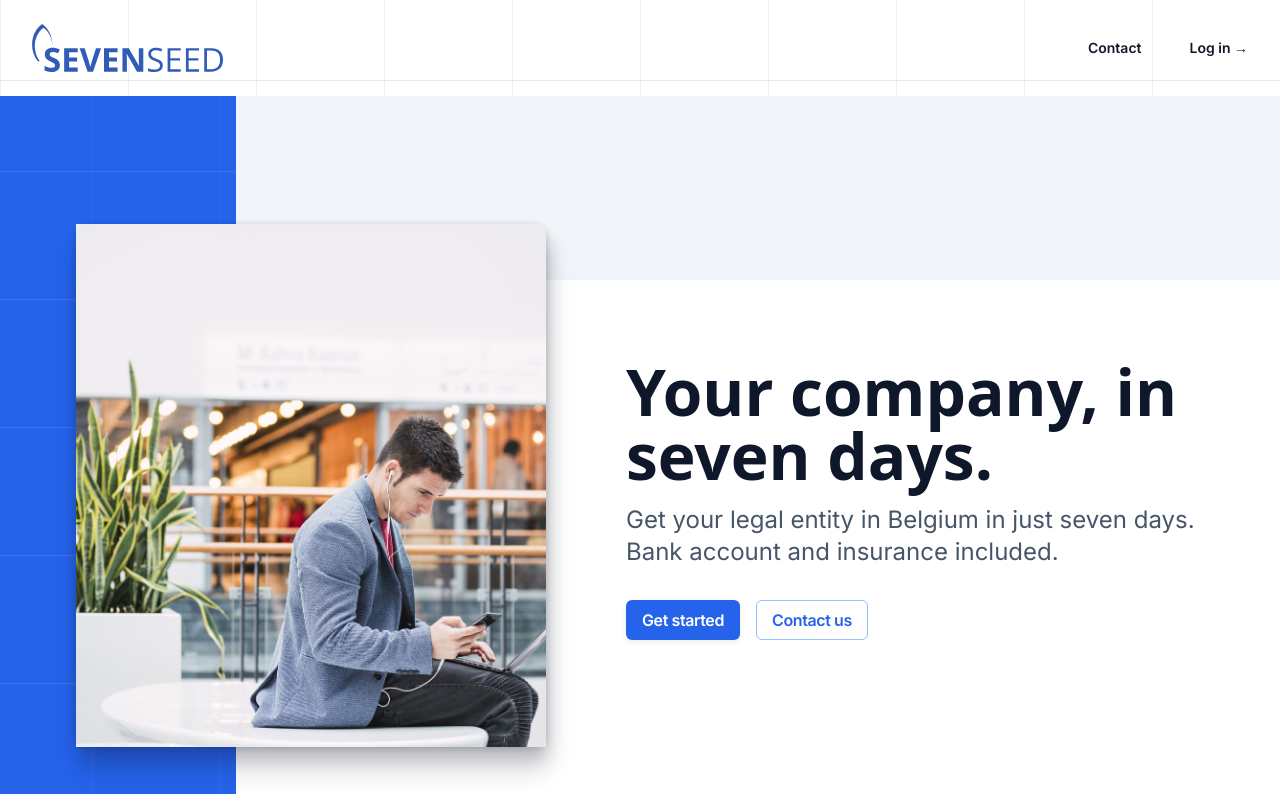
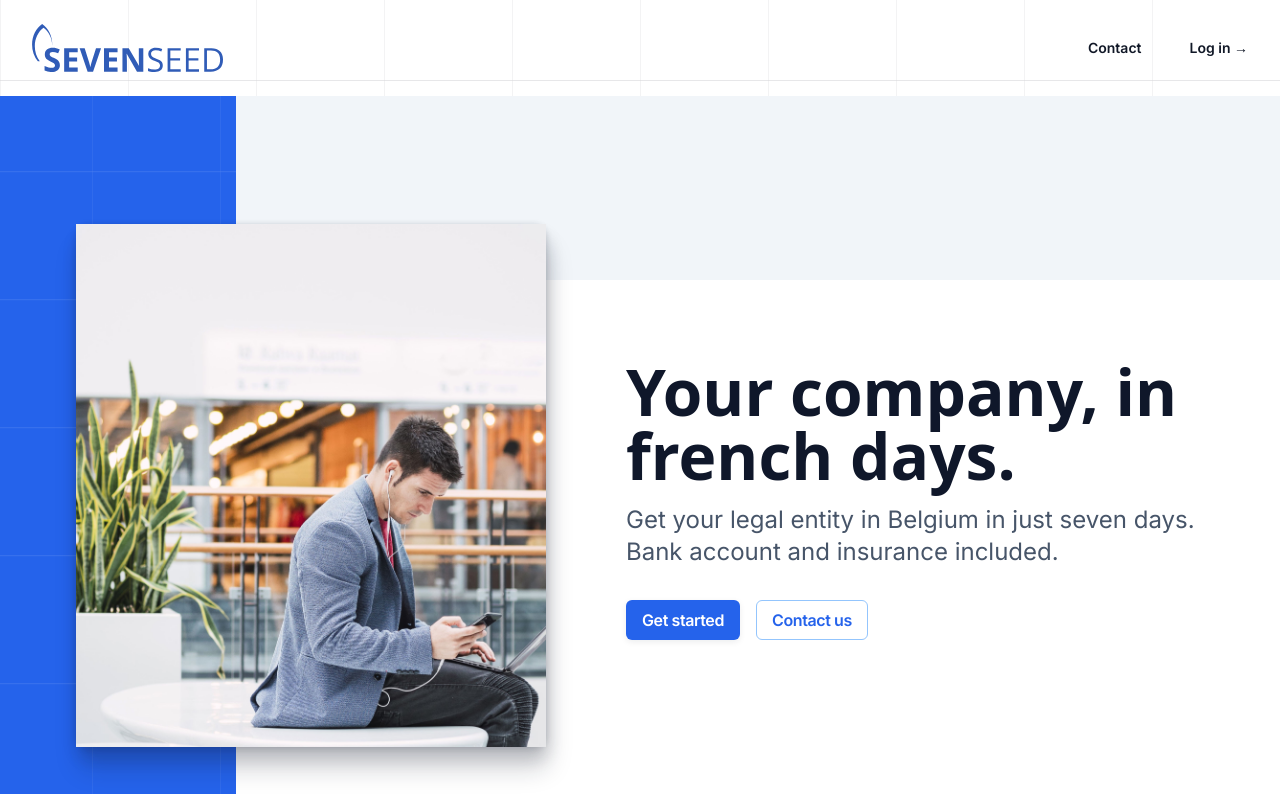
Before and after one commit to sevenseed/sevenseed-website, a Next.js app: page /en in a window 1280 px wide. Shown: the top 794 px of the page. Built offline with nearby package versions, Linux system fonts and the light colour scheme; a web font is replaced by a local one.

Commit message:
Add translation example

```diff
--- a/messages/en.json
+++ b/messages/en.json
@@ -1,3 +1,5 @@
 {
-
+  "Hero": {
+    "title": "Your company, in french days."
+  }
 }
--- a/messages/fr.json
+++ b/messages/fr.json
@@ -1,3 +1,5 @@
 {
-
+  "Hero": {
+    "title": "Votre entreprise, dans sept jours."
+  }
 }
--- a/src/components/Hero.tsx
+++ b/src/components/Hero.tsx
@@ -3,8 +3,11 @@ import Image from "next/image";
 import { Button } from "@/components/Button";
 import { GridPattern } from "@/components/GridPattern";
 import coverImage from "@/images/cover.jpg";
+import { useTranslations } from "next-intl";
 
-const Hero = () => (
+const Hero = () => {
+	const t = useTranslations("Hero");
+	return (
 		<header className="overflow-hidden bg-slate-100 lg:bg-transparent lg:px-5">
 			<div className="mx-auto grid max-w-6xl grid-cols-1 grid-rows-[auto_1fr] gap-y-16 pt-16 md:pt-20 lg:grid-cols-12 lg:gap-y-20 lg:px-3 lg:pb-36 lg:pt-20 xl:py-32">
 				<div className="relative hidden lg:flex items-end lg:col-span-5 lg:row-span-2">
@@ -25,7 +28,7 @@ const Hero = () => (
 				<div className="bg-white pt-16 lg:col-span-7 lg:bg-transparent lg:pl-16 lg:pt-0 xl:pl-20">
 					<div className="mx-auto px-4 sm:px-6 md:max-w-2xl md:px-4 lg:px-0">
 						<h1 className="font-display text-5xl font-extrabold text-slate-900 sm:text-6xl">
-						Your company, in seven days.
+							{t("title")}
 						</h1>
 						<p className="mt-4 text-3xl text-slate-600">
 							Get your legal entity in Belgium in just seven days. Bank
@@ -44,5 +47,6 @@ const Hero = () => (
 			</div>
 		</header>
 	);
+};
 
 export default Hero;
```
Lines whose indentation alone changed are shown as unchanged.
